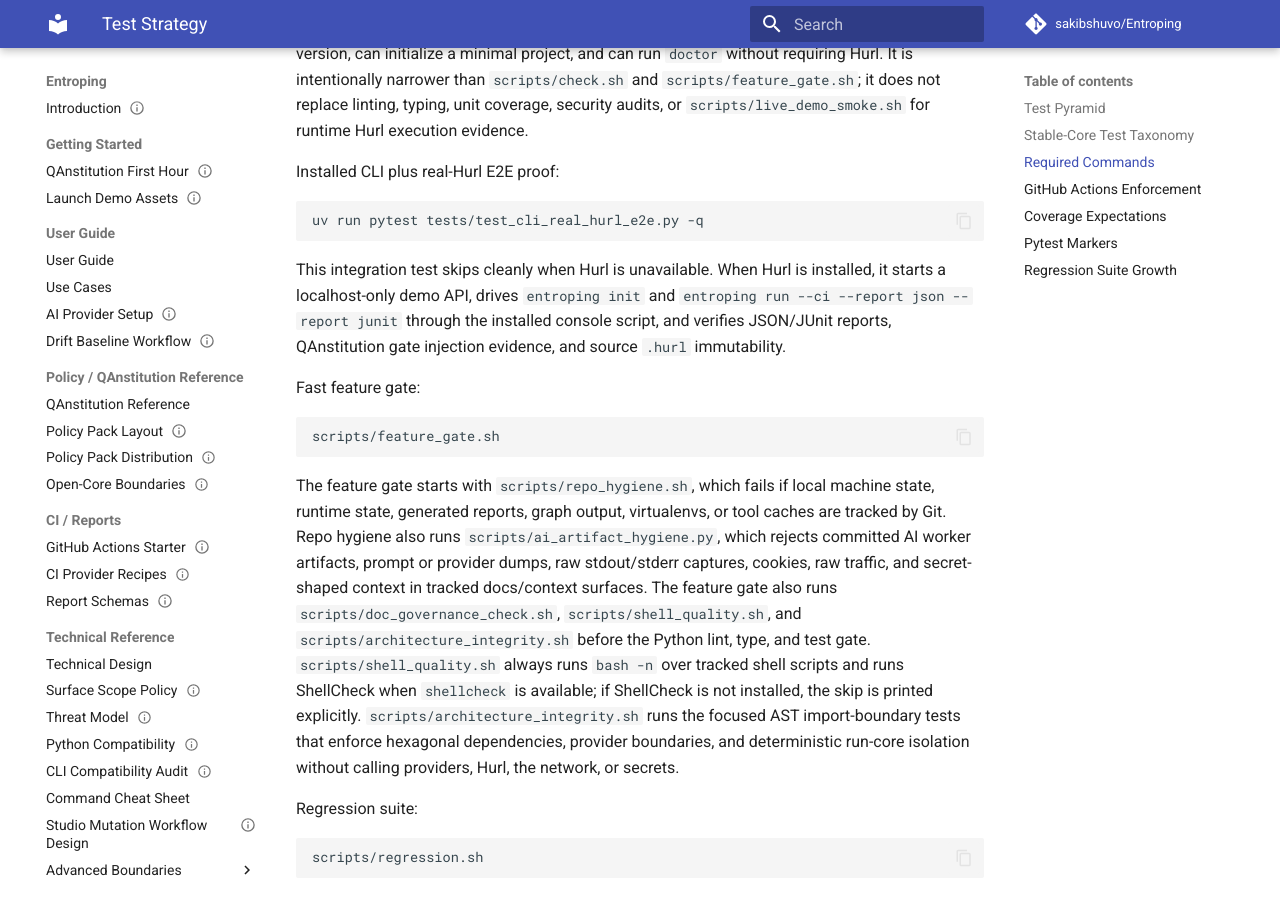
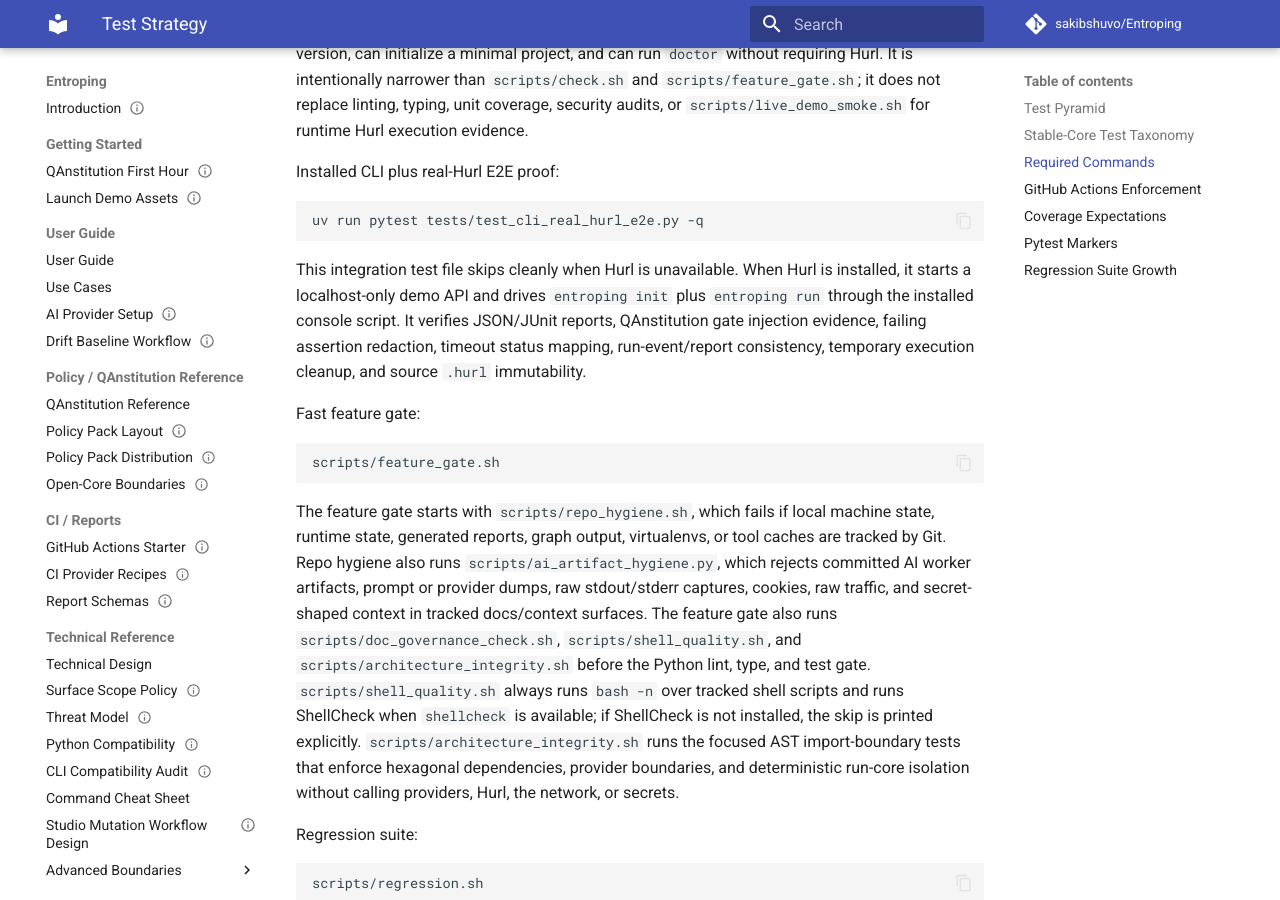
Before and after one commit to sakibshuvo/Entroping, an MkDocs documentation site: the page built from docs/meta/TEST_STRATEGY.md, in a window 1280 px wide and 900 px high, scrolled down 1698 px. Built offline with MkDocs 1.6.1 and Material for MkDocs 9.7.7, drawn with Linux system fonts in a browser that asks for light colours; comment, search, counter and statistics services are not loaded.

Commit message:
test(hurl): cover real failure boundaries

````diff
--- a/docs/meta/TEST_STRATEGY.md
+++ b/docs/meta/TEST_STRATEGY.md
@@ -79,11 +79,12 @@ Installed CLI plus real-Hurl E2E proof:
 uv run pytest tests/test_cli_real_hurl_e2e.py -q
 ```
 
-This integration test skips cleanly when Hurl is unavailable. When Hurl is
-installed, it starts a localhost-only demo API, drives `entroping init` and
-`entroping run --ci --report json --report junit` through the installed console
-script, and verifies JSON/JUnit reports, QAnstitution gate injection evidence,
-and source `.hurl` immutability.
+This integration test file skips cleanly when Hurl is unavailable. When Hurl is
+installed, it starts a localhost-only demo API and drives `entroping init` plus
+`entroping run` through the installed console script. It verifies JSON/JUnit
+reports, QAnstitution gate injection evidence, failing assertion redaction,
+timeout status mapping, run-event/report consistency, temporary execution
+cleanup, and source `.hurl` immutability.
 
 Fast feature gate:
 
````
Also changed, not shown: .context/changelog.md (+5 -0 lines), .context/plan.md (+11 -17 lines), docs/meta/PROJECT_PROGRESS.md (+1 -1 lines), 1 other file.
